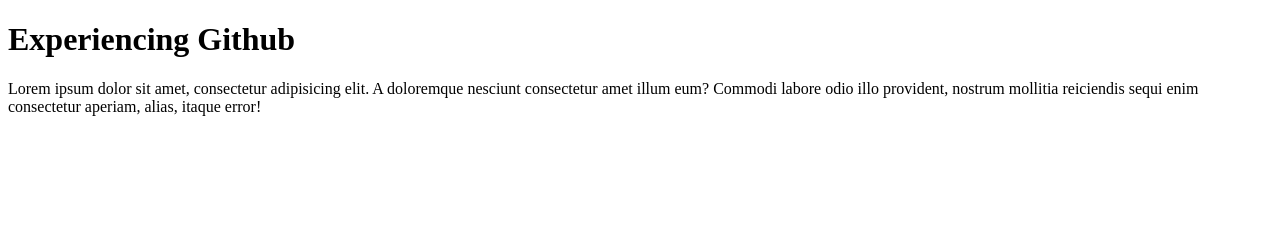
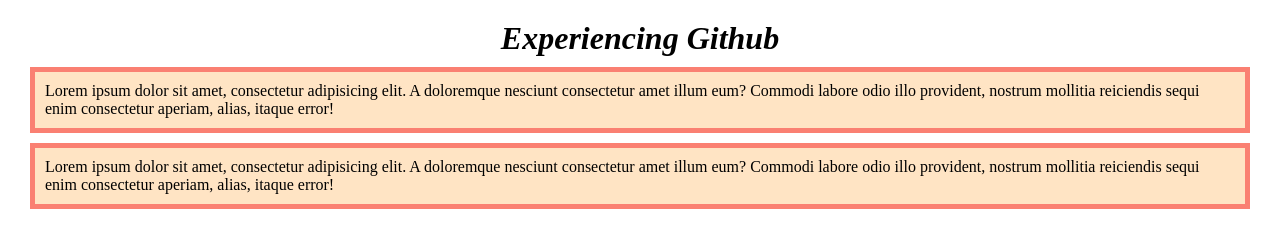
Before and after one commit to aayman01/my-first-github-repo, a plain HTML site: page index.html in a window 1280 px wide. Drawn offline with Linux system fonts and the light colour scheme.

Commit message:
done some css work

```diff
--- a/index.html
+++ b/index.html
@@ -11,6 +11,9 @@
     <p>
         Lorem ipsum dolor sit amet, consectetur adipisicing elit. A doloremque nesciunt consectetur amet illum eum? Commodi labore odio illo provident, nostrum mollitia reiciendis sequi enim consectetur aperiam, alias, itaque error!
     </p>
+    <p>
+        Lorem ipsum dolor sit amet, consectetur adipisicing elit. A doloremque nesciunt consectetur amet illum eum? Commodi labore odio illo provident, nostrum mollitia reiciendis sequi enim consectetur aperiam, alias, itaque error!
+    </p>
 
 </body>
 </html>
--- a/style/style.css
+++ b/style/style.css
@@ -0,0 +1,13 @@
+p{
+    background-color: bisque;
+    border: 5px solid salmon;
+    margin: 10px;
+    padding: 10px;
+}
+*{
+    margin: 10px;
+}
+h1{
+    text-align: center;
+    font-style: italic;
+}
```
